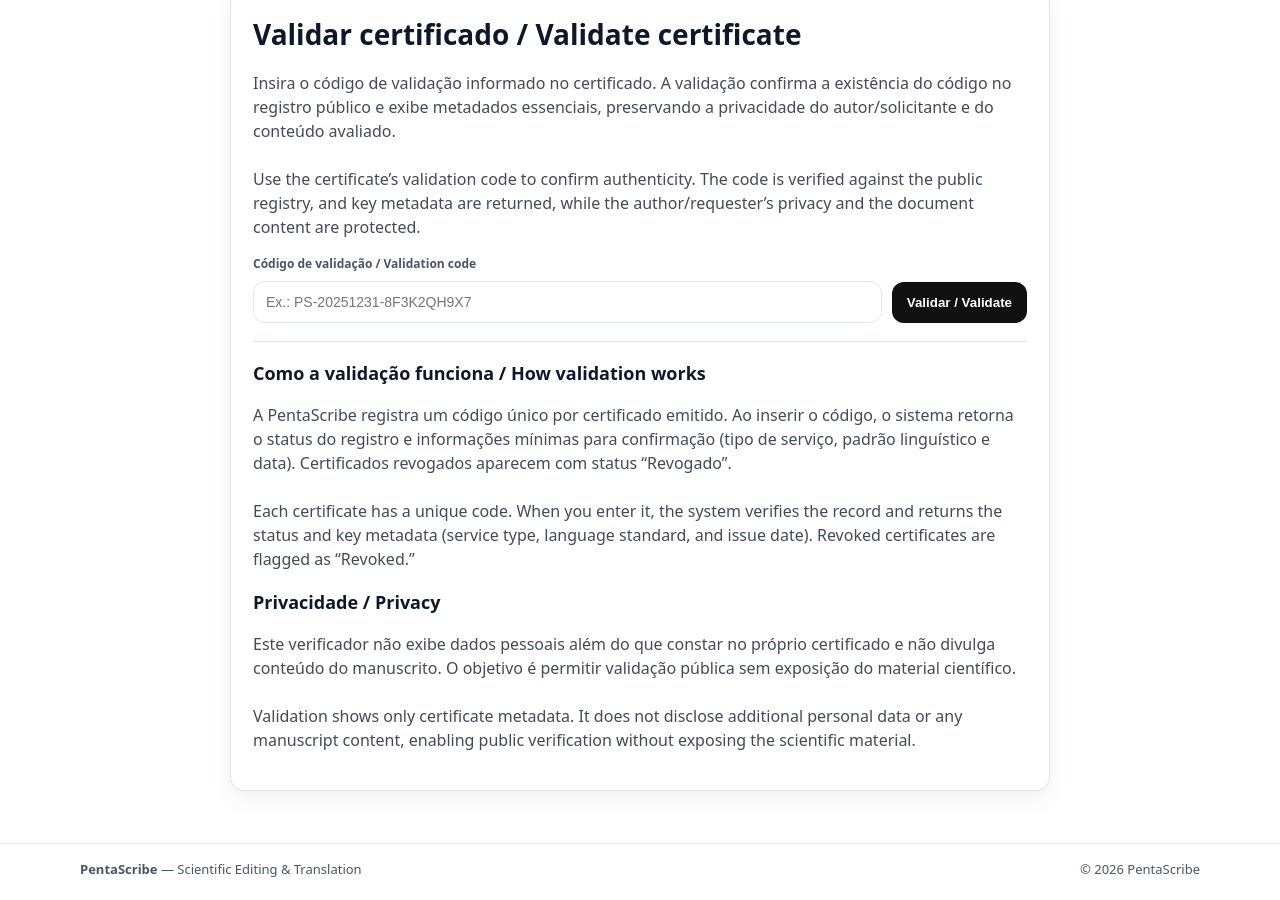
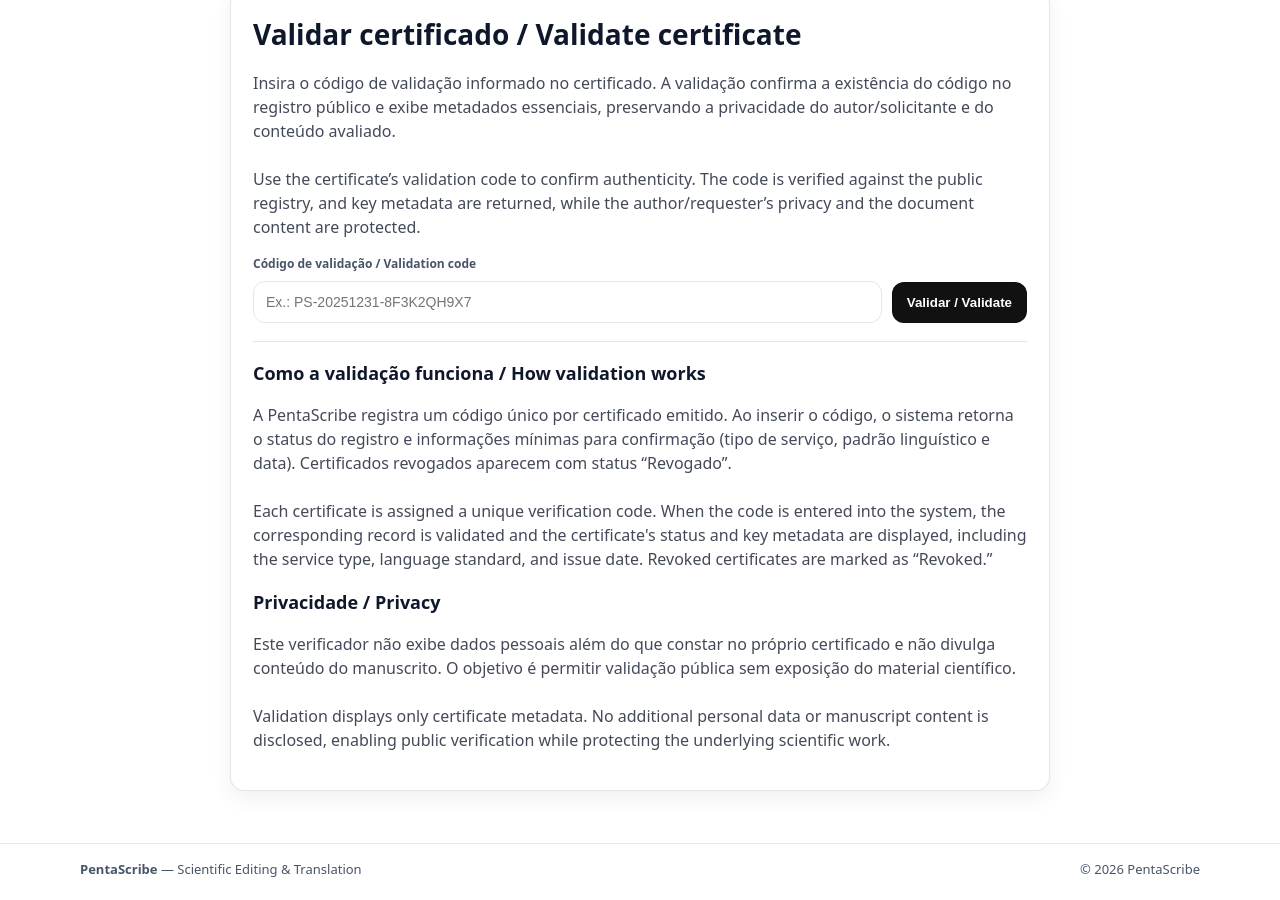
Before and after one commit to pentascribeedit-bit/pentascribe-site, a plain HTML site: page validar.html in a window 1280 px wide. Shown: the part 275-1175 px from the top of the page. Drawn offline with Linux system fonts and the light colour scheme.

Commit message:
Update validar.html

```diff
--- a/validar.html
+++ b/validar.html
@@ -85,14 +85,14 @@
         A PentaScribe registra um código único por certificado emitido. Ao inserir o código, o sistema retorna o status do registro e informações mínimas
         para confirmação (tipo de serviço, padrão linguístico e data). Certificados revogados aparecem com status “Revogado”.
         <br><br>
-        Each certificate has a unique code. When you enter it, the system verifies the record and returns the status and key metadata (service type, language standard, and issue date). Revoked certificates are flagged as “Revoked.”
-      </p>
+Each certificate is assigned a unique verification code. When the code is entered into the system, the corresponding record is validated and the certificate's status and key metadata are displayed,
+        including the service type, language standard, and issue date. Revoked certificates are marked as “Revoked.”      </p>
 
       <h2 class="ps-h2">Privacidade / Privacy</h2>
       <p class="ps-muted">
         Este verificador não exibe dados pessoais além do que constar no próprio certificado e não divulga conteúdo do manuscrito. O objetivo é permitir validação pública sem exposição do material científico.
         <br><br>
-        Validation shows only certificate metadata. It does not disclose additional personal data or any manuscript content, enabling public verification without exposing the scientific material.
+        Validation displays only certificate metadata. No additional personal data or manuscript content is disclosed, enabling public verification while protecting the underlying scientific work.
       </p>
     </section>
   </main>
```
